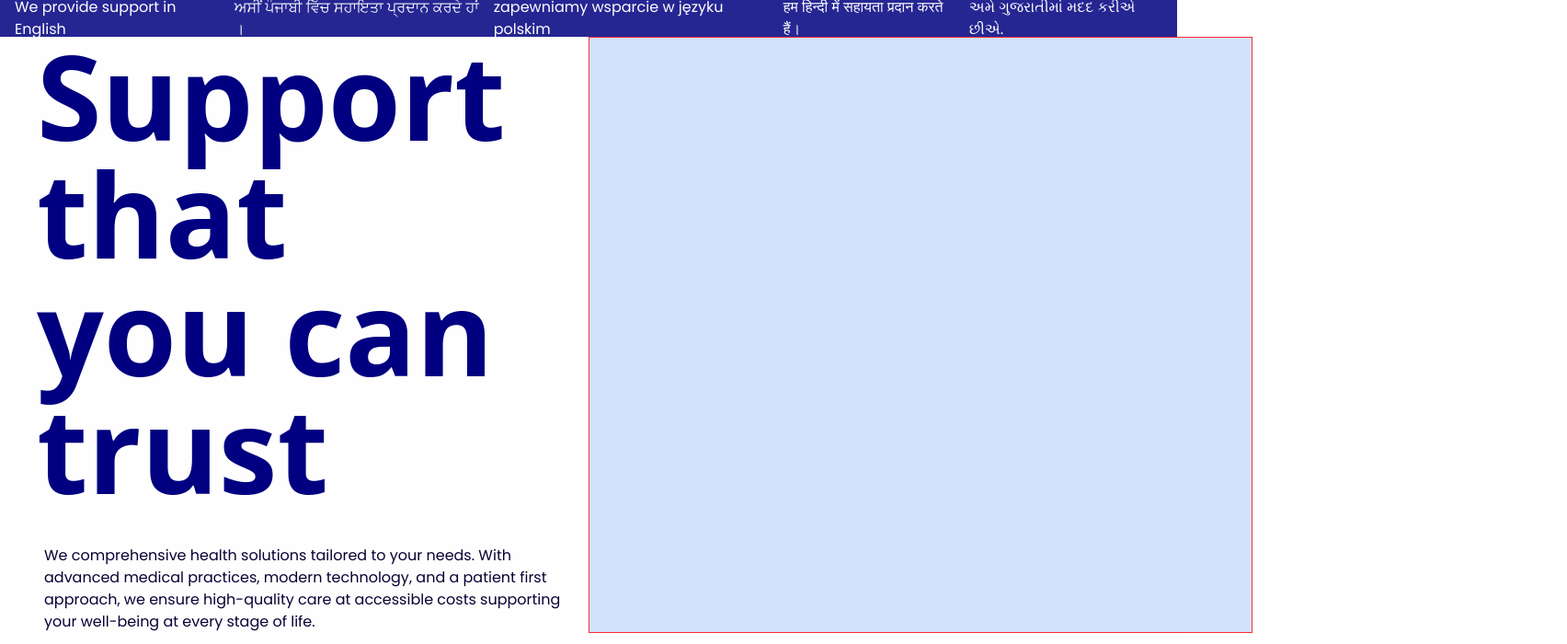
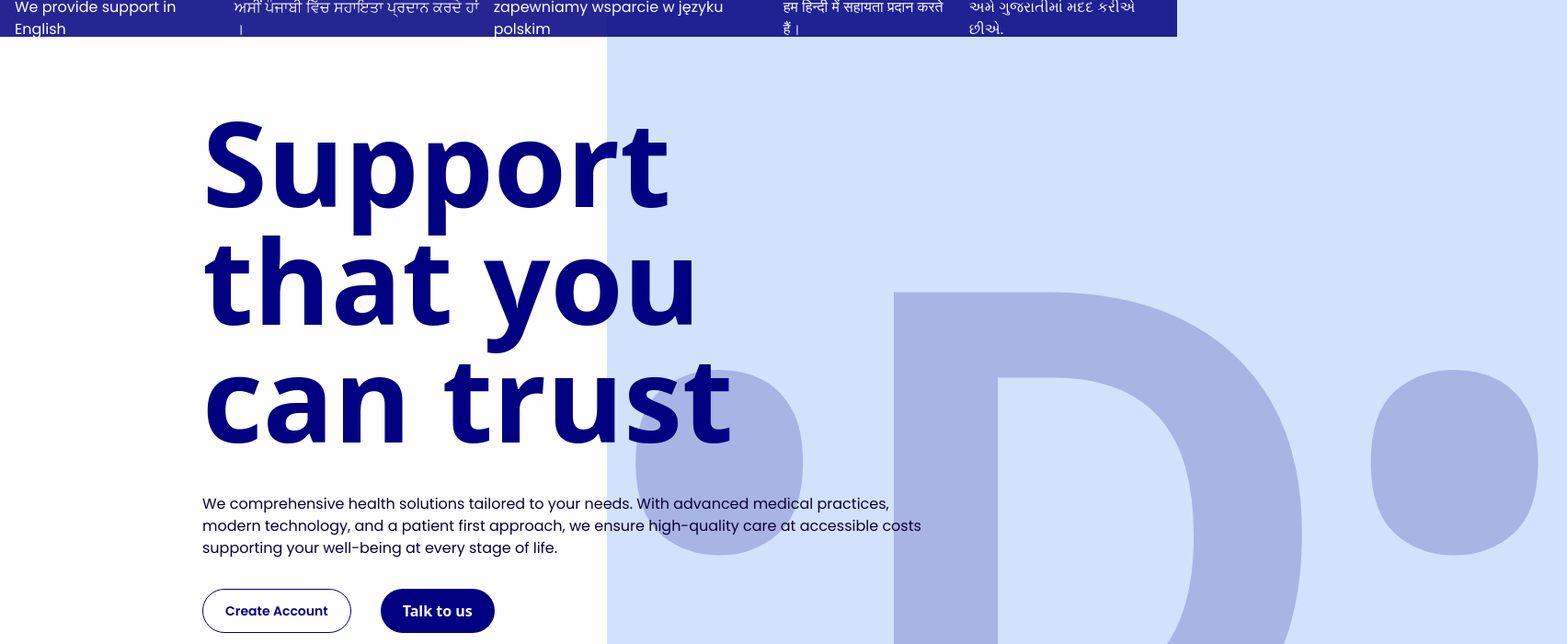
Before and after one commit to Di-arva/Frontend, a React (Vite) app: page / in a window 1280 px wide. Shown: the top 700 px of the page at 92% size, 1704 px wide, since content can reach past the window. Built offline with nearby package versions, Linux system fonts and the light colour scheme.

Commit message:
hero section

```diff
--- a/src/Components/Hero.jsx
+++ b/src/Components/Hero.jsx
@@ -1,29 +1,40 @@
+import StickyLabel from "./StickyLabel";
+
 const Hero = () => {
   return (
     <div className="mb-20">
-      <div className="w-full bg-darkblue h-10 opacity-85 flex items-center fixed font-poppins text-md font-normal  top-0  ">
-        <ul className=" flex gap-4 text-lightbg mx-4  w-full justify-around ">
-          <li>We provide support in English</li>
-          <li>ਅਸੀਂ ਪੰਜਾਬੀ ਵਿੱਚ ਸਹਾਇਤਾ ਪ੍ਰਦਾਨ ਕਰਦੇ ਹਾਂ ।</li>
-          <li>zapewniamy wsparcie w języku polskim</li>
-          <li>हम हिन्दी में सहायता प्रदान करते हैं।</li>
-          <li>અમે ગુજરાતીમાં મદદ કરીએ છીએ.</li>
-        </ul>
-      </div>
-
-      <div className="flex mt-10 ml-10">
-        <div className="flex flex-col   justify-center">
+      <StickyLabel />
+      <div className="flex ml-55">
+        <div className="flex flex-col z-10 justify-center h-screen ">
           <h1 className="text-9xl font-bold text-darkblue">
-            Support that <br /> you can trust
+            Support that you can trust
           </h1>
-          <p className="font-poppins w-148  ml-2 mt-10 text-darkblack">
+          <p className="font-poppins w-200 mt-10 text-darkblack">
             We comprehensive health solutions tailored to your needs. With
             advanced medical practices, modern technology, and a patient first
             approach, we ensure high-quality care at accessible costs supporting
             your well-being at every stage of life.
           </p>
+          <div className="flex mt-8 gap-8">
+            <button class="bg-white text-sm  font-poppins text-darkblue border border-darkblue px-6 py-3 font-semibold rounded-full  hover:cursor-pointer">
+              Create Account
+            </button>
+            <button class="bg-darkblue text-lightbg px-6 py-3 rounded-full font-semibold hover:cursor-pointer">
+              Talk to us
+            </button>
+          </div>
         </div>
-        <div className="flex-1 w-full border z-10  border-red-500 bg-lightblue pl-180"></div>
+        <div className="flex w-full -ml-90 bg-lightblue">
+          <div className="text-[650px] -mr-30 font-bold  items-center  text-darkblue opacity-20 ">
+            •
+          </div>
+          <div className="text-[750px] font-bold justify-center items-center flex text-darkblue opacity-20 ml-30">
+            D
+          </div>
+          <div className="text-[650px] font-bold  items-center  text-darkblue opacity-20 ">
+            •
+          </div>
+        </div>
       </div>
     </div>
   );
--- /dev/null
+++ b/src/Components/StickyLabel.jsx
@@ -0,0 +1,15 @@
+const StickyLabel = () => {
+  return (
+    <div className="w-full bg-darkblue h-10 opacity-85 flex items-center fixed font-poppins text-md font-normal  top-0  ">
+      <ul className=" flex gap-4 text-lightbg mx-4  w-full justify-around ">
+        <li>We provide support in English</li>
+        <li>ਅਸੀਂ ਪੰਜਾਬੀ ਵਿੱਚ ਸਹਾਇਤਾ ਪ੍ਰਦਾਨ ਕਰਦੇ ਹਾਂ ।</li>
+        <li>zapewniamy wsparcie w języku polskim</li>
+        <li>हम हिन्दी में सहायता प्रदान करते हैं।</li>
+        <li>અમે ગુજરાતીમાં મદદ કરીએ છીએ.</li>
+      </ul>
+    </div>
+  );
+};
+
+export default StickyLabel;
```
